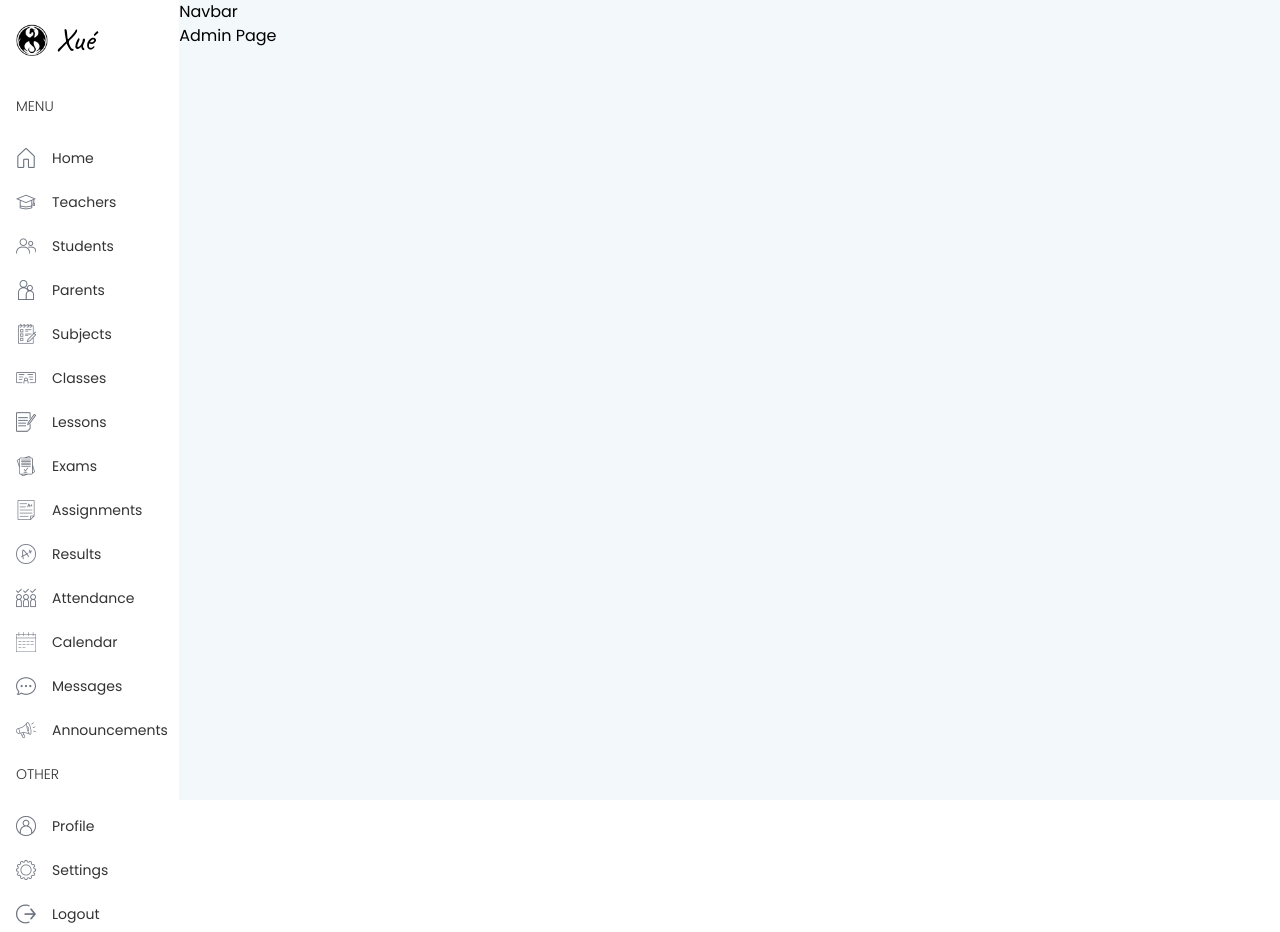
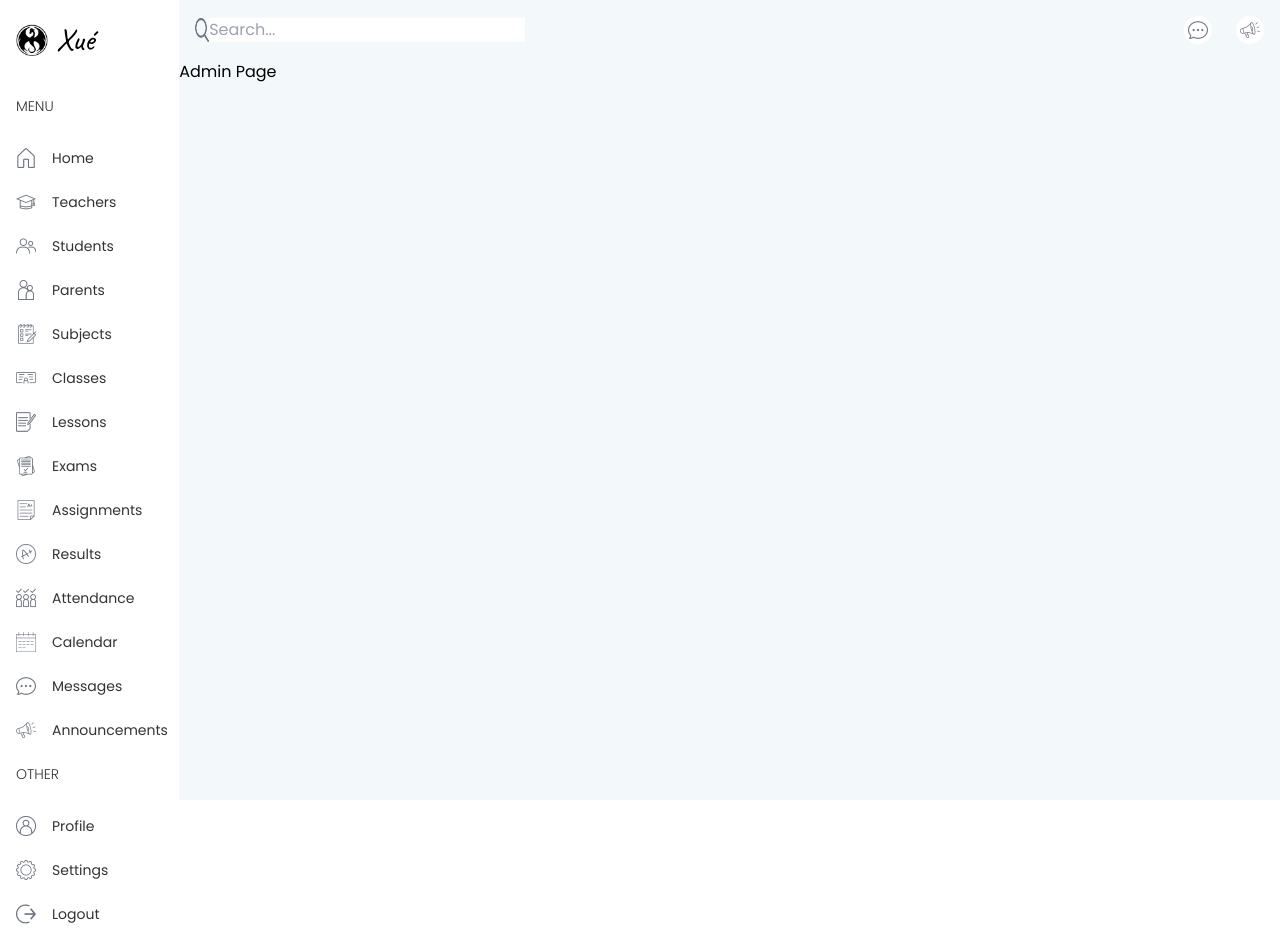
Before and after one commit to Nimira43/Xue, a Next.js app: page /admin in a window 1280 px wide. Built offline with nearby package versions, Linux system fonts and the light colour scheme.

Commit message:
Added searchbar, message icon and announcement icon to navbar.

```diff
--- a/src/components/Navbar.tsx
+++ b/src/components/Navbar.tsx
@@ -1,7 +1,20 @@
+import Image from 'next/image'
+
 const Navbar = () => {
   return (
-    <div>
-      Navbar
+    <div className='flex items-center justify-between p-4'>
+      <div className='hidden md:flex'>
+        <Image src='/search.png' alt='' width={14} height={14} />
+        <input type='text' placeholder='Search...' />
+      </div>
+      <div className='flex items-center gap-6'>
+        <div className='bg-[#fff] rounded-full w-7 h-7 flex items-center justify-center cursor-pointer'>
+          <Image src='/message.png' alt='' width={20} height={20} />
+        </div>
+        <div className='bg-[#fff] rounded-full w-7 h-7 flex items-center justify-center cursor-pointer'>
+          <Image src='/announcement.png' alt='' width={20} height={20} />
+        </div>
+      </div>
     </div>
   )
 }
```
